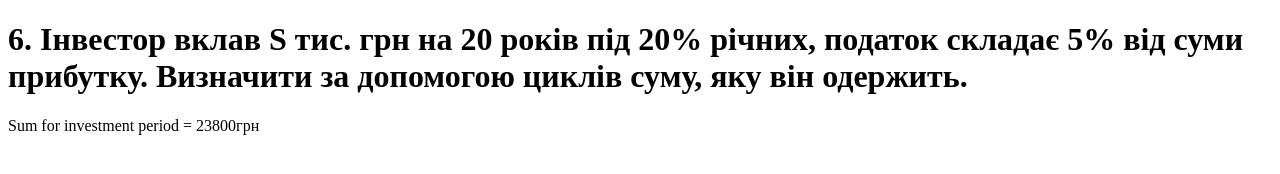
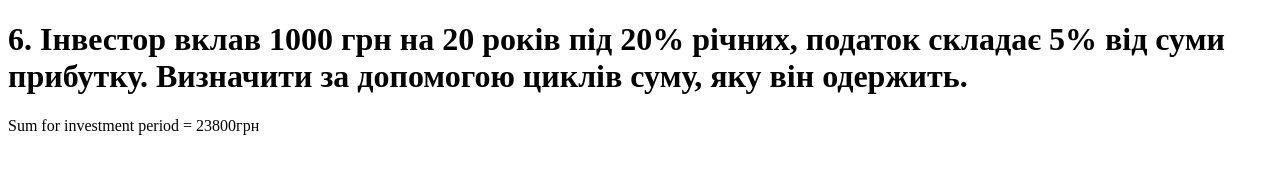
Before and after one commit to ArthurBretskyi/Home_Works_JS, a plain HTML site: page Lesson_06/lesson_06/solution03.html in a window 1280 px wide. Drawn offline with Linux system fonts and the light colour scheme.

Commit message:
lesson 06

```diff
--- a/Lesson_06/lesson_06/solution03.html
+++ b/Lesson_06/lesson_06/solution03.html
@@ -9,7 +9,7 @@
 </head>
 
 <body>
-    <h1>6. Інвестор вклав S тис. грн на 20 років під 20% річних, податок складає 5% від суми прибутку.
+    <h1>6. Інвестор вклав 1000 грн на 20 років під 20% річних, податок складає 5% від суми прибутку.
         Визначити за
         допомогою
         циклів суму, яку він одержить.</h1>
```
Also changed, not shown: Lesson_06/lesson_06/task06.html (+1 -1 lines).
